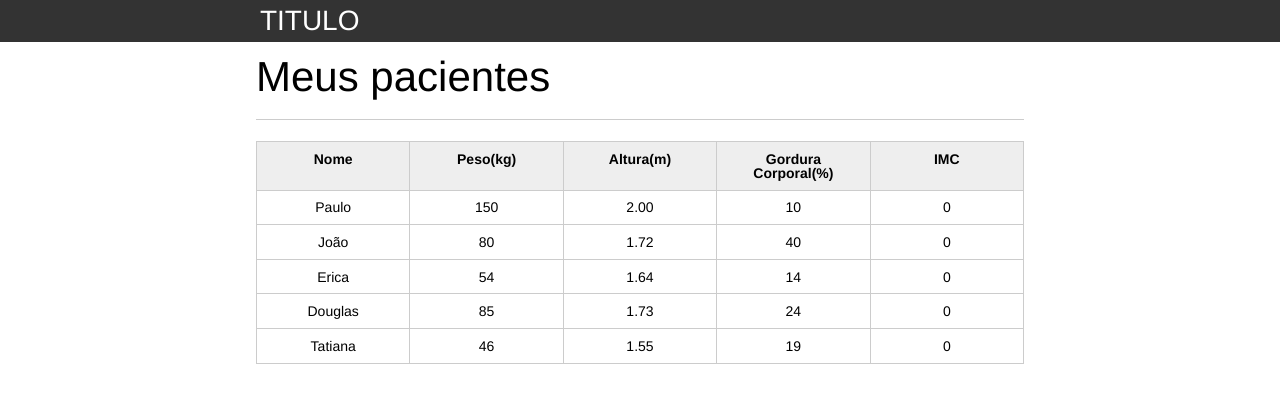
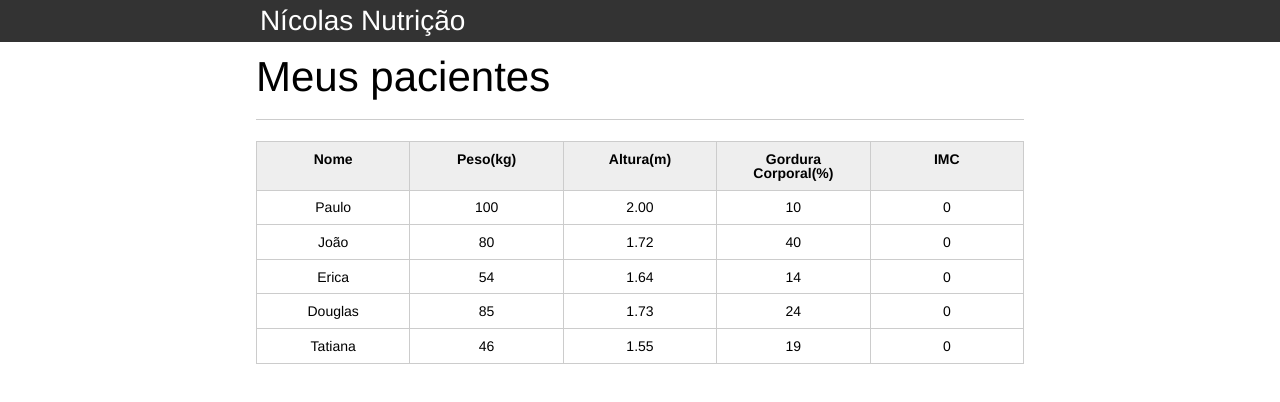
Before and after one commit to NicolasFelipe162/nutricao-nicolas, a plain HTML site: page index.html in a window 1280 px wide. Drawn offline with Linux system fonts and the light colour scheme.

Commit message:
Add files via upload

```diff
--- a/index.html
+++ b/index.html
@@ -11,7 +11,7 @@
 
 		<header>
 			<div class="container">
-				<h1>Aparecida Nutrição</h1>
+				<h1 class="titulo">Aparecida Nutrição</h1>
 			</div>
 		</header>
 		<main>
@@ -28,7 +28,7 @@
 						</tr>
 					</thead>
 					<tbody id="tabela-pacientes">
-						<tr class="paciente" id="paulo">
+						<tr class="paciente" id="primeiro-paciente">
 							<td class="info-nome">Paulo</td>
 							<td class="info-peso">100</td>
 							<td class="info-altura">2.00</td>
--- a/main.js
+++ b/main.js
@@ -1,11 +1,10 @@
-alert('ALERT TESTE');
-console.log('CONSOLE TESTE')
+var titulo = document.querySelector('.titulo');
+titulo.textContent = "Nícolas Nutrição";
 
-var titulo = document.querySelector('h1');
-titulo.textContent = 'TITULO';
+var paciente = document.querySelector('#primeiro-paciente');
 
-var trPaulo = document.querySelector('#paulo');
-console.log(trPaulo);
+var tdPeso = paciente.querySelector('.info-peso');
+var peso = tdPeso.textContent;
 
-var tdPeso = trPaulo.querySelector('.info-peso');
-tdPeso.textContent = "150";
+var tdAltura = paciente.querySelector('.info-altura');
+var altura = tdAltura.textContent;
```
